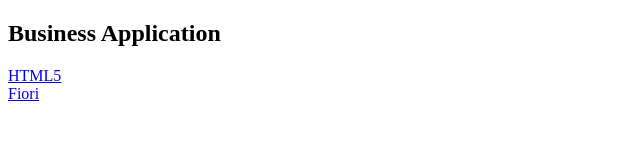
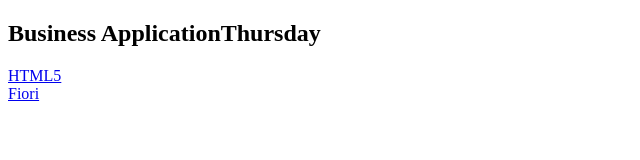
Before and after one commit to chetancicd/app, a website: page app/resources/index.html in a window 1280 px wide. Shown: the whole page, without its empty margins (0-640 px from the left). Drawn offline with Linux system fonts and the light colour scheme.

Commit message:
v77221242pm

```diff
--- a/app/resources/index.html
+++ b/app/resources/index.html
@@ -8,7 +8,7 @@
 </head>
 
 <body>
-    <h2>Business Application</h2>
+    <h2>Business ApplicationThursday</h2>
     <a href="html5/webapp/index.html">HTML5</a><br />
     <a href="fiori/webapp/index.html">Fiori</a><br />
 </body>
```
